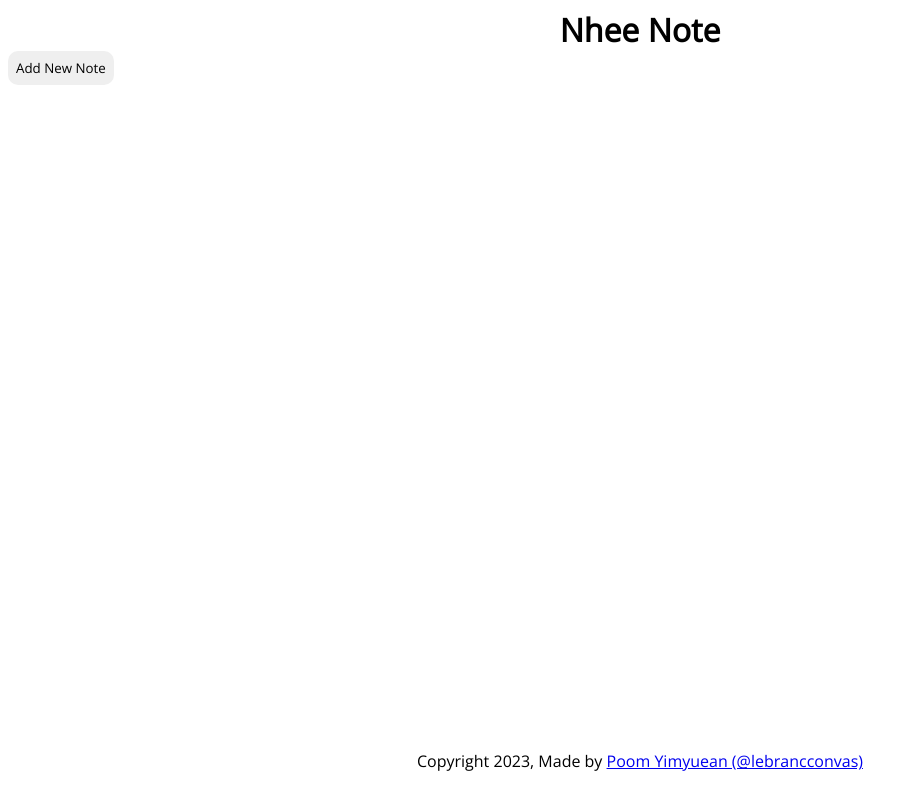
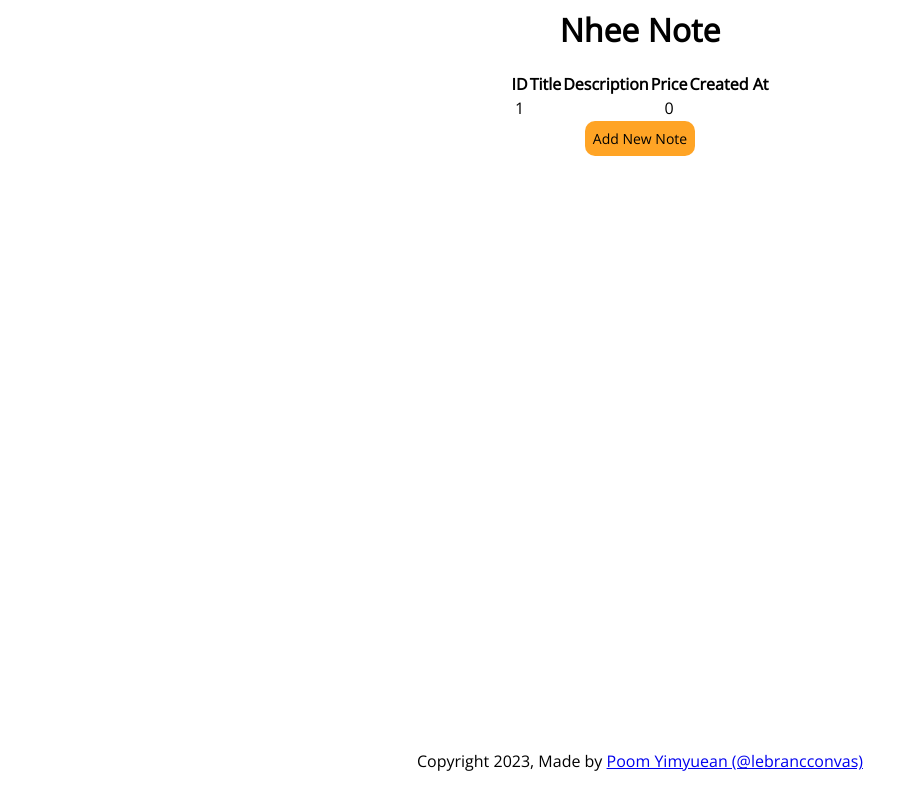
Before and after one commit to lebrancconvas/Nhee-Note, a SvelteKit app in the folder app/: page / in a window 1280 px wide. Shown: the whole page, without its empty margins (0-918 px from the left). Built offline with nearby package versions, Linux system fonts and the light colour scheme.

Commit message:
✨ feat: add debt list table

```diff
--- /dev/null
+++ b/app/src/@types/index.d.ts
@@ -0,0 +1,6 @@
+export interface IDebt {
+  title: string;
+  description: string;
+  price: number;
+  createdAt: string;
+}
--- a/app/src/routes/+page.svelte
+++ b/app/src/routes/+page.svelte
@@ -1,5 +1,13 @@
 <script>
   // your script goes here
+  let debtList = [
+    {
+      title: '',
+      description: '',
+      price: 0,
+      createdAt: ''
+    }
+  ];
 </script>
 
 <svelte:head>
@@ -11,8 +19,29 @@
     <h1>Nhee Note</h1>
   </header>
   <main>
+    <section id="debt-section">
+      <!-- Create Table -->
+      <table>
+        <tr>
+          <th>ID</th>
+          <th>Title</th>
+          <th>Description</th>
+          <th>Price</th>
+          <th>Created At</th>
+        </tr>
+        {#each debtList as debt, index}
+        <tr>
+          <td>{index + 1}</td>
+          <td>{debt.title}</td>
+          <td>{debt.description}</td>
+          <td>{debt.price}</td>
+          <td>{debt.createdAt}</td>
+        </tr>
+        {/each}
+      </table>
+    </section>
     <section id="action-section">
-      <button>Add New Note</button>
+      <button id="add-new-note-button">Add New Note</button>
     </section>
   </main>
   <footer>
@@ -31,6 +60,15 @@
 
   header {
     text-align: center;
+    margin-bottom: 20px;
+  }
+
+  main {
+    text-align: center;
+  }
+
+  table {
+    margin: 0 auto;
   }
 
   button {
@@ -45,6 +83,11 @@
     transform: scale(0.98);
   }
 
+  #add-new-note-button {
+    background-color: rgb(255, 164, 37);
+    font-size: 14px;
+  }
+
   footer {
     text-align: center;
     position: fixed;
```
